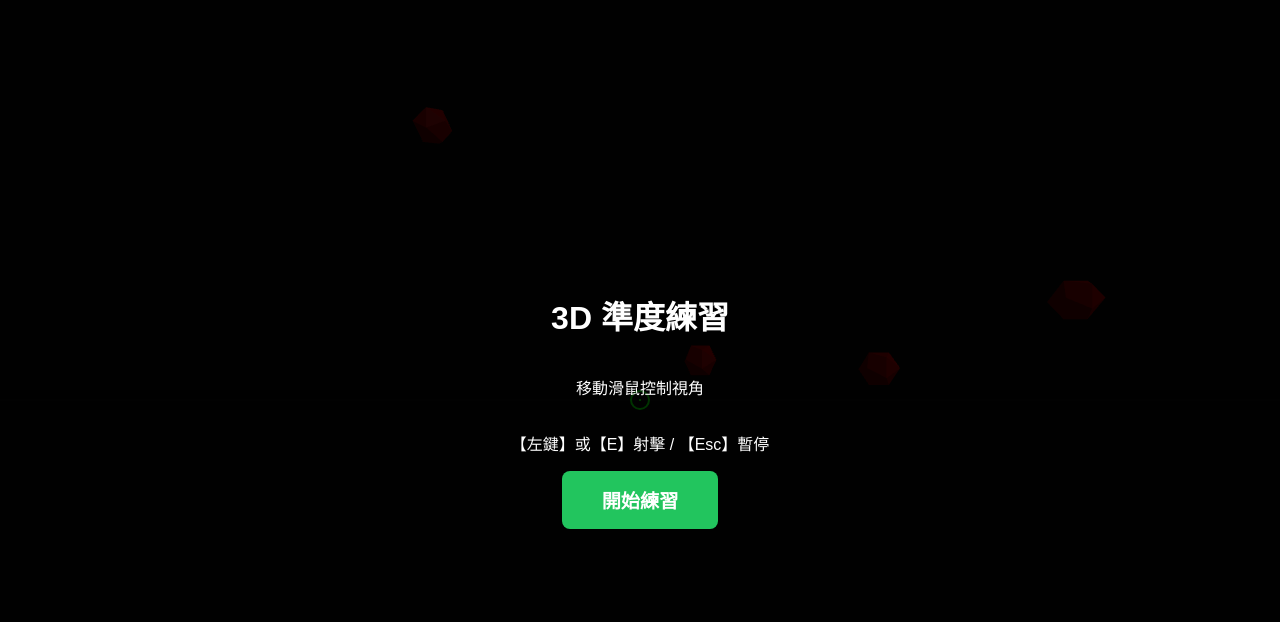
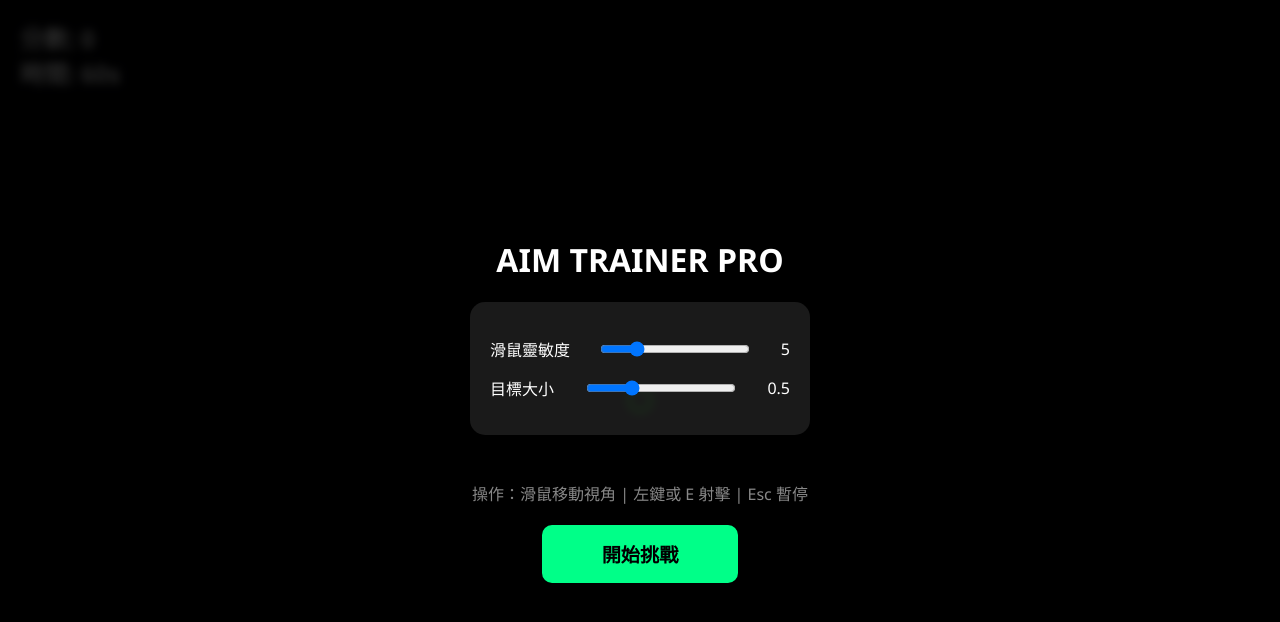
Before and after one commit to bill103917-dev/aim-trainer, a plain HTML site: page index.html in a window 1280 px wide. Drawn offline with nearby package versions, Linux system fonts and the light colour scheme.

Commit message:
Update index.html

```diff
--- a/index.html
+++ b/index.html
@@ -3,42 +3,75 @@
 <head>
     <meta charset="UTF-8">
     <meta name="viewport" content="width=device-width, initial-scale=1.0, maximum-scale=1.0, user-scalable=no">
-    <title>3D Aim Trainer - Pro Edition</title>
+    <title>3D Aim Pro - iPad Edition</title>
     <style>
         body, html {
             margin: 0; padding: 0; width: 100%; height: 100%;
             overflow: hidden; touch-action: none; background: #000;
-            font-family: sans-serif;
+            font-family: 'Segoe UI', Roboto, sans-serif; color: white;
         }
         canvas { display: block; }
+
+        /* UI 層 */
+        #ui-layer {
+            position: absolute; top: 20px; left: 20px;
+            pointer-events: none; z-index: 5;
+        }
+        .stat { font-size: 1.5rem; font-weight: bold; text-shadow: 2px 2px 4px rgba(0,0,0,0.5); }
+
+        /* 暫停選單 */
         #menu {
             position: absolute; top: 0; left: 0; width: 100%; height: 100%;
-            background: rgba(0,0,0,0.8); color: white;
-            display: flex; flex-direction: column; justify-content: center; align-items: center;
-            z-index: 20;
+            background: rgba(0,0,0,0.85); display: flex;
+            flex-direction: column; justify-content: center; align-items: center;
+            z-index: 20; backdrop-filter: blur(5px);
         }
+
+        .control-panel {
+            background: rgba(255,255,255,0.1); padding: 20px;
+            border-radius: 15px; margin-bottom: 30px; min-width: 300px;
+        }
+
+        .setting-item { margin: 15px 0; display: flex; justify-content: space-between; align-items: center; }
+
+        /* 準星 */
         #crosshair {
             position: absolute; top: 50%; left: 50%;
-            width: 16px; height: 16px; border: 2px solid #0f0; border-radius: 50%;
+            width: 20px; height: 20px; border: 2px solid #00ff00; border-radius: 50%;
             transform: translate(-50%, -50%); pointer-events: none; z-index: 10;
         }
-        #crosshair::after {
-            content: ''; position: absolute; top: 50%; left: 50%;
-            width: 2px; height: 2px; background: #0f0; transform: translate(-50%, -50%);
+
+        button {
+            padding: 15px 60px; font-size: 1.2rem; background: #00ff88; color: #000;
+            border: none; border-radius: 10px; cursor: pointer; font-weight: bold;
         }
-        button {
-            padding: 15px 40px; font-size: 1.2rem; background: #22c55e; border: none;
-            border-radius: 8px; color: white; cursor: pointer; font-weight: bold;
-        }
+
+        input[type=range] { width: 150px; cursor: pointer; }
     </style>
 </head>
 <body>
 
+    <div id="ui-layer">
+        <div class="stat">分數: <span id="score">0</span></div>
+        <div class="stat">時間: <span id="timer">60</span>s</div>
+    </div>
+
     <div id="menu">
-        <h1>3D 準度練習</h1>
-        <p>移動滑鼠控制視角</p>
-        <p>【左鍵】或【E】射擊 / 【Esc】暫停</p>
-        <button id="startBtn">開始練習</button>
+        <h1>AIM TRAINER PRO</h1>
+        <div class="control-panel">
+            <div class="setting-item">
+                <label>滑鼠靈敏度</label>
+                <input type="range" id="sensInput" min="1" max="20" value="5">
+                <span id="sensText">5</span>
+            </div>
+            <div class="setting-item">
+                <label>目標大小</label>
+                <input type="range" id="sizeInput" min="3" max="10" value="5">
+                <span id="sizeText">0.5</span>
+            </div>
+        </div>
+        <p style="color: #888; margin-bottom: 20px;">操作：滑鼠移動視角 | 左鍵或 E 射擊 | Esc 暫停</p>
+        <button id="startBtn">開始挑戰</button>
     </div>
 
     <div id="crosshair"></div>
@@ -50,100 +83,149 @@
     <script type="module">
         import * as THREE from 'three';
 
-        // --- 場景設定 ---
+        // --- 1. 初始化環境 ---
         const scene = new THREE.Scene();
-        scene.background = new THREE.Color(0x050505);
+        scene.background = new THREE.Color(0x020205);
         const camera = new THREE.PerspectiveCamera(75, window.innerWidth / window.innerHeight, 0.1, 1000);
         camera.rotation.order = 'YXZ';
 
         const renderer = new THREE.WebGLRenderer({ antialias: true });
         renderer.setSize(window.innerWidth, window.innerHeight);
+        renderer.setPixelRatio(window.devicePixelRatio);
         document.body.appendChild(renderer.domElement);
 
-        // 燈光
-        const light = new THREE.DirectionalLight(0xffffff, 1);
-        light.position.set(10, 10, 10);
+        // 裝飾性燈光
+        const light = new THREE.PointLight(0x00ff88, 1, 100);
+        light.position.set(0, 10, 0);
         scene.add(light);
-        scene.add(new THREE.AmbientLight(0x404040));
-        scene.add(new THREE.GridHelper(100, 50, 0x222222, 0x111111));
+        scene.add(new THREE.AmbientLight(0x222222));
 
-        // --- 變數 ---
+        // --- 2. 遊戲參數 ---
         let isPaused = true;
+        let score = 0;
+        let timeLeft = 60;
+        let sensitivity = 0.005;
+        let targetSize = 0.5;
         const targets = [];
         const raycaster = new THREE.Raycaster();
+
+        // UI 元素
         const menu = document.getElementById('menu');
         const startBtn = document.getElementById('startBtn');
+        const scoreEl = document.getElementById('score');
+        const timerEl = document.getElementById('timer');
+        const sensInput = document.getElementById('sensInput');
+        const sizeInput = document.getElementById('sizeInput');
 
-        // --- 核心功能：射擊 ---
-        function shoot() {
+        // --- 3. 介面互動 ---
+        sensInput.addEventListener('input', (e) => {
+            const val = e.target.value;
+            document.getElementById('sensText').innerText = val;
+            sensitivity = val * 0.001;
+        });
+
+        sizeInput.addEventListener('input', (e) => {
+            const val = e.target.value / 10;
+            document.getElementById('sizeText').innerText = val;
+            targetSize = val;
+        });
+
+        startBtn.addEventListener('click', () => {
+            isPaused = false;
+            menu.style.display = 'none';
+            resetGame();
+        });
+
+        function resetGame() {
+            score = 0;
+            timeLeft = 60;
+            scoreEl.innerText = score;
+            // 清除舊目標
+            targets.forEach(t => scene.remove(t));
+            targets.length = 0;
+            for(let i=0; i<5; i++) spawnTarget();
+        }
+
+        // --- 4. 操作邏輯 ---
+        window.addEventListener('mousemove', (e) => {
             if (isPaused) return;
-            const center = new THREE.Vector2(0, 0);
-            raycaster.setFromCamera(center, camera);
+            camera.rotation.y -= (e.movementX || 0) * sensitivity;
+            camera.rotation.x -= (e.movementY || 0) * sensitivity;
+            camera.rotation.x = Math.max(-Math.PI/2, Math.min(Math.PI/2, camera.rotation.x));
+        });
+
+        const shoot = () => {
+            if (isPaused) return;
+            raycaster.setFromCamera(new THREE.Vector2(0,0), camera);
             const intersects = raycaster.intersectObjects(targets);
             if (intersects.length > 0) {
                 const hit = intersects[0].object;
                 scene.remove(hit);
                 targets.splice(targets.indexOf(hit), 1);
+                score += 10;
+                scoreEl.innerText = score;
                 spawnTarget();
+                // 簡單的擊中縮放視覺回饋
+                document.getElementById('crosshair').style.transform = 'translate(-50%, -50%) scale(1.5)';
+                setTimeout(() => {
+                    document.getElementById('crosshair').style.transform = 'translate(-50%, -50%) scale(1)';
+                }, 100);
             }
-        }
+        };
 
-        // --- 輸入監聽 ---
-        startBtn.addEventListener('click', () => {
-            isPaused = false;
-            menu.style.display = 'none';
+        window.addEventListener('mousedown', (e) => { if(e.button === 0) shoot(); });
+        window.addEventListener('keydown', (e) => {
+            if (e.code === 'KeyE') shoot();
+            if (e.key === 'Escape') { isPaused = true; menu.style.display = 'flex'; }
         });
 
-        // 監聽鍵盤 (E 射擊, Esc 暫停)
-        window.addEventListener('keydown', (e) => {
-            if (e.code === 'KeyE') shoot();
-            if (e.key === 'Escape') {
-                isPaused = true;
-                menu.style.display = 'flex';
-            }
-        });
-
-        // 監聽滑鼠左鍵射擊
-        window.addEventListener('mousedown', (e) => {
-            if (e.button === 0) shoot(); // 0 是左鍵
-        });
-
-        // 監聽滑鼠感應移動 (不需要按住)
-        window.addEventListener('mousemove', (e) => {
-            if (!isPaused) {
-                const sensitivity = 0.003;
-                // 使用 e.movement 獲取相對移動量
-                const movementX = e.movementX || 0;
-                const movementY = e.movementY || 0;
-
-                camera.rotation.y -= movementX * sensitivity;
-                camera.rotation.x -= movementY * sensitivity;
-                camera.rotation.x = Math.max(-Math.PI/2, Math.min(Math.PI/2, camera.rotation.x));
-            }
-        });
-
-        // --- 標靶系統 ---
+        // --- 5. 目標管理 ---
         function spawnTarget() {
-            const geometry = new THREE.IcosahedronGeometry(0.5, 0); // 更有稜角的目標
-            const material = new THREE.MeshPhongMaterial({ color: 0xff0000, emissive: 0x440000 });
+            const geometry = new THREE.SphereGeometry(targetSize, 32, 32);
+            const material = new THREE.MeshPhongMaterial({
+                color: Math.random() > 0.8 ? 0xffff00 : 0xff3333, // 偶爾出現金球
+                emissive: 0x220000
+            });
             const mesh = new THREE.Mesh(geometry, material);
 
-            const dist = 15;
-            const angle = (Math.random() - 0.5) * Math.PI;
-            mesh.position.set(Math.sin(angle)*dist, Math.random()*8, -Math.cos(angle)*dist);
+            const dist = 10 + Math.random() * 15;
+            const angleY = (Math.random() - 0.5) * Math.PI * 1.2;
+            const angleX = (Math.random() - 0.5) * Math.PI * 0.5;
+
+            mesh.position.set(
+                Math.sin(angleY) * dist,
+                Math.sin(angleX) * dist + 2,
+                -Math.cos(angleY) * dist
+            );
 
             scene.add(mesh);
             targets.push(mesh);
         }
 
-        for(let i=0; i<8; i++) spawnTarget();
+        // --- 6. 遊戲循環 ---
+        let lastTime = 0;
+        function animate(time) {
+            requestAnimationFrame(animate);
 
-        // --- 渲染 ---
-        function animate() {
-            requestAnimationFrame(animate);
+            if (!isPaused) {
+                // 每秒更新計時器
+                if (time - lastTime >= 1000) {
+                    timeLeft--;
+                    timerEl.innerText = timeLeft;
+                    lastTime = time;
+                    if (timeLeft <= 0) {
+                        isPaused = true;
+                        menu.style.display = 'flex';
+                        alert("遊戲結束！最終分數: " + score);
+                    }
+                }
+                // 讓標靶微幅浮動
+                targets.forEach(t => t.position.y += Math.sin(time/500)*0.005);
+            }
+
             renderer.render(scene, camera);
         }
-        animate();
+        animate(0);
 
         window.addEventListener('resize', () => {
             camera.aspect = window.innerWidth / window.innerHeight;
```
